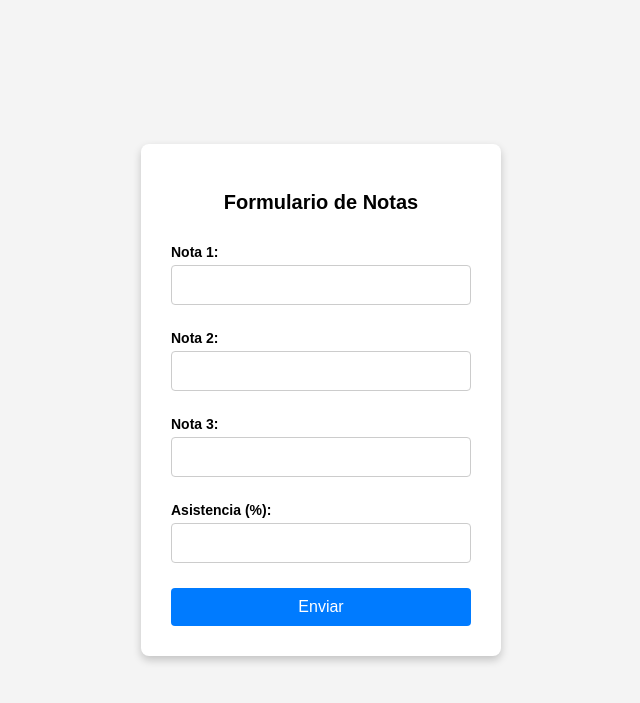
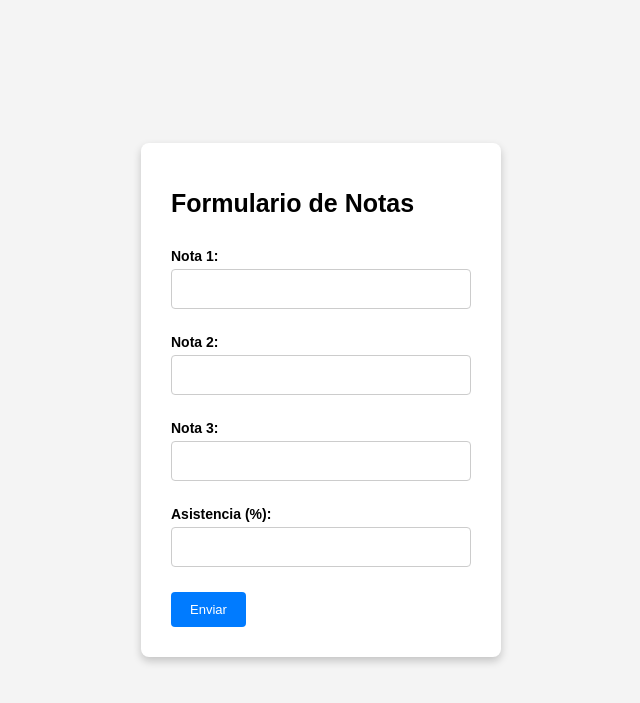
Before and after one commit to CDCS87/evaluacion3, a Flask app: page /ejercicio1 in a window 1280 px wide. Shown: the top 703 px of the page, without its empty margins (319-959 px from the left). Run offline with Flask 3, Linux system fonts and the light colour scheme.

Commit message:
Cambios finales CSS

```diff
--- a/run.py
+++ b/run.py
@@ -19,7 +19,7 @@ def ejercicio1():
         asistencia = int(request.form.get('asistencia', 0))
 
         # Acciones con los datos ingresados
-        promedio = (nota1 + nota2 + nota3) / 3
+        promedio = round((nota1 + nota2 + nota3) / 3, 1)
         estado = 'APROBADO' if promedio >= 40 and asistencia >= 75 else 'REPROBADO'
 
     return render_template('ejercicio1.html', promedio=promedio, estado=estado)
--- a/static/estilos.css
+++ b/static/estilos.css
@@ -20,10 +20,10 @@ body {
 }
 
 /* Estilos para el título del formulario */
-h2 {
-    font-size: 20px;
+h1 {
+    font-size: 25px;
     font-weight: bold;
-    text-align: center;
+    text-align: left;
     margin-bottom: 20px;
 }
 
@@ -53,7 +53,19 @@ input[type="text"], input[type="number"] {
 }
 
 /* Estilos para el botón de envío */
-button {
+.button1 {
+    padding: 10px;
+    font-size: 13px;
+    color: white;
+    background-color: #007bff;
+    border: none;
+    border-radius: 4px;
+    cursor: pointer;
+    width: 25%;
+    margin-top: 10px;
+
+}
+.button2 {
     padding: 10px;
     font-size: 16px;
     color: white;
@@ -61,8 +73,8 @@ button {
     border: none;
     border-radius: 4px;
     cursor: pointer;
-    width: 100%;
-    margin-top: 10px;
+    width: 25%;
+    margin: 0 auto;
 }
 
 button:hover {
@@ -96,14 +108,25 @@ button:hover {
     background-color: #0056b3; /* Un tono más oscuro al hacer hover */
 }
 
-/* Estilos para el bloque de resultados */
-.resultado {
-    text-align: center;
+/* Estilos para el bloque de resultados ejercicio 1 y 2 */
+.resultado1 {
+    text-align: left;
     margin-top: 15px;
     font-size: 16px;
 }
 
-.resultado p {
+.resultado1 p {
+    margin: 15px 0;
+}
+
+.resultado2 {
+    width: max-content;
+    text-align: center;
+    margin-top: 15px;
+    font-size: 12px;
+}
+
+.resultado2 p {
     margin: 5px 0;
 }
 
--- a/templates/ejercicio1.html
+++ b/templates/ejercicio1.html
@@ -8,7 +8,7 @@
 </head>
 <body>
     <div class="container">
-        <h2>Formulario de Notas</h2>
+        <h1>Formulario de Notas</h1>
         <form method="post">
             <label for="nota1">Nota 1:</label>
             <input type="number" id="nota1" name="nota1" min="10" max="70" required>
@@ -22,8 +22,14 @@
             <label for="asistencia">Asistencia (%):</label>
             <input type="number" id="asistencia" name="asistencia" min="0" max="100">
 
-            <button type="submit" class="submit-button">Enviar</button>
+            <button class="button1" type="submit" class="submit-button">Enviar</button>
         </form>
+        {% if promedio is not none and estado is not none %}
+            <div class="resultado1">
+                <p>{{promedio}}</p>
+                <p>{{estado}}</p>
+            </div>
     </div>
+        {% endif %}
 </body>
 </html>
--- a/templates/ejercicio2.html
+++ b/templates/ejercicio2.html
@@ -18,11 +18,11 @@
             <label for="nombre3">Nombre 3:</label>
             <input type="text" id="nombre3" name="nombre3" required>
 
-            <button type="submit">Enviar</button>
+            <button class="button2" type="submit">Enviar</button>
         </form>
 
         {% if nombre_mayor and caracteres %}
-            <div class="resultado">
+            <div class="resultado2">
                 <p>El nombre con mayor cantidad de caracteres es: {{ nombre_mayor }}</p>
                 <p>El nombre tiene: {{ caracteres }} caracteres</p>
             </div>
```
